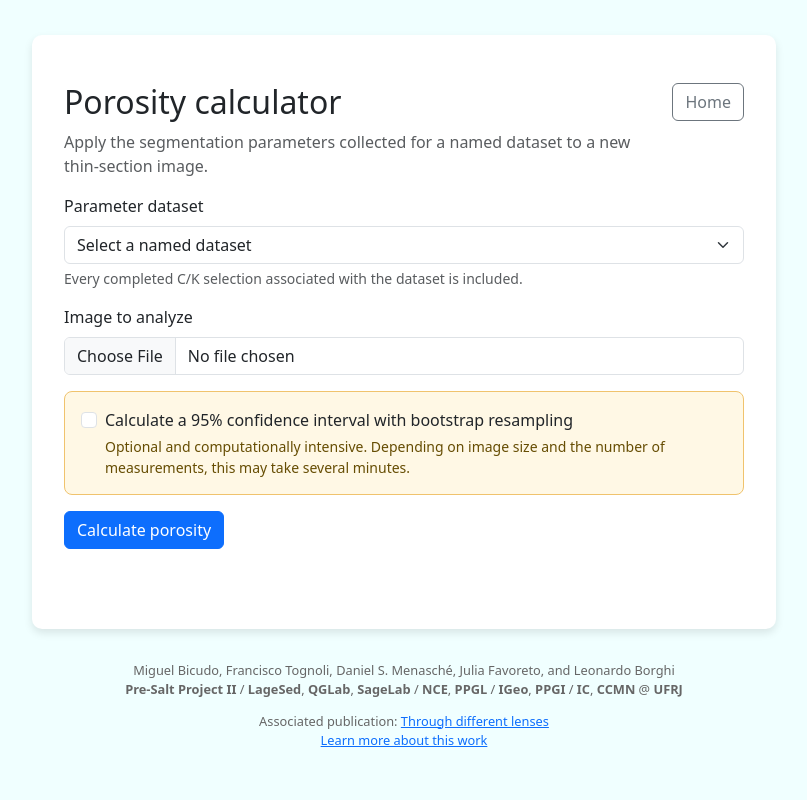
After one commit to masbicudo/GeoParams-Web-and-ML-Moldic-Pores-Toolkit, a Flask app: page /porosity in a window 1280 px wide. The commit adds this page. Shown: the whole page, without its empty margins (236-1043 px from the left). Run offline with Flask 3, Linux system fonts and the light colour scheme; some libraries are stand-ins or nearby versions.

Commit message:
Add porosity calculator

```diff
--- a/geo_params_web/app.py
+++ b/geo_params_web/app.py
@@ -25,6 +25,13 @@ from libs.upload_datasets import (
     load_dataset,
     preview_path,
     update_image_metadata,
+)
+from libs.porosity_tool import (
+    PorosityToolError,
+    analyze_upload,
+    load_result,
+    parameter_sets,
+    result_image_path,
 )
 
 from dotenv import load_dotenv
@@ -313,6 +320,56 @@ def index(session_id):
 @app.route('/about-data')
 def about_data():
     return render_template('about_data.html')
+
+
+@app.route('/porosity', methods=['GET', 'POST'])
+def porosity_calculator():
+    session_id = request.args.get('session_id')
+    if request.method == 'GET':
+        return render_template(
+            'porosity.html',
+            session_id=session_id,
+            parameter_sets=parameter_sets(),
+            result=None,
+        )
+
+    try:
+        result = analyze_upload(
+            request.form.get('dataset_id', ''),
+            request.files.get('image'),
+            bootstrap=request.form.get('bootstrap') == 'yes',
+        )
+    except (PorosityToolError, DatasetError, OSError, ValueError) as exc:
+        flash(str(exc), 'danger')
+        return redirect(url_for('porosity_calculator', session_id=session_id))
+
+    return redirect(
+        url_for('porosity_result', run_id=result['id'], session_id=session_id)
+    )
+
+
+@app.route('/porosity/results/<run_id>')
+def porosity_result(run_id):
+    session_id = request.args.get('session_id')
+    try:
+        result = load_result(run_id)
+    except PorosityToolError as exc:
+        flash(str(exc), 'danger')
+        return redirect(url_for('porosity_calculator', session_id=session_id))
+    return render_template(
+        'porosity.html',
+        session_id=session_id,
+        parameter_sets=parameter_sets(),
+        result=result,
+    )
+
+
+@app.route('/porosity/results/<run_id>/images/<kind>')
+def porosity_result_image(run_id, kind):
+    try:
+        return send_file(result_image_path(run_id, kind))
+    except PorosityToolError:
+        return "Analysis image not found", 404
 
 
 @app.route('/user_id', methods=['GET'])
--- a/geo_params_web/docker-compose.yml
+++ b/geo_params_web/docker-compose.yml
@@ -11,13 +11,14 @@ services:
   app:
     image: ${GEO_PARAMS_IMAGE:-geo-params-web:latest}
     build:
-      context: .
-      dockerfile: Dockerfile
+      context: ..
+      dockerfile: geo_params_web/Dockerfile
     environment:
       FLASK_ENV: production
       FLASK_SECRET_KEY: ${FLASK_SECRET_KEY:-geo-params-local-development}
       GEO_PARAMS_UPLOADS_DIR: /workspace/geo_params_web/data/uploads
       MAX_UPLOAD_MB: ${MAX_UPLOAD_MB:-1024}
+      POROSITY_BOOTSTRAP_REPLICATES: ${POROSITY_BOOTSTRAP_REPLICATES:-200}
     expose:
       - "5000"
       - "8501"
--- a/geo_params_web/static/app.css
+++ b/geo_params_web/static/app.css
@@ -88,3 +88,25 @@ body {
     stroke: #ff2d2d;
     stroke-width: 3;
 }
+.porosity-slow-option {
+    padding: 1rem 1rem 1rem 2.5rem;
+    border: 1px solid #f0c36d;
+    border-radius: 0.5rem;
+    background: #fff8e5;
+}
+.porosity-result-card {
+    padding: 1.25rem;
+    border: 1px solid #9ec5fe;
+    border-radius: 0.5rem;
+    background: #e7f1ff;
+}
+.porosity-value {
+    color: #084298;
+    font-size: 2.5rem;
+    font-weight: 700;
+    line-height: 1.1;
+}
+.porosity-mask {
+    border: 1px solid #ced4da;
+    background: #111;
+}
--- /dev/null
+++ b/geo_params_web/templates/porosity.html
@@ -0,0 +1,121 @@
+{% extends "base_form.html" %}
+
+{% block title %}Porosity calculator{% endblock %}
+
+{% block content_1 %}
+<div class="d-flex justify-content-between align-items-start gap-3 mb-3">
+  <div>
+    <h2>Porosity calculator</h2>
+    <p class="text-muted mb-0">
+      Apply the segmentation parameters collected for a named dataset to a new thin-section image.
+    </p>
+  </div>
+  <a class="btn btn-outline-secondary"
+     href="{{ url_for('index', session_id=session_id) }}">Home</a>
+</div>
+
+{% if not result %}
+<form method="POST" enctype="multipart/form-data">
+  <div class="mb-3">
+    <label for="dataset_id" class="form-label">Parameter dataset</label>
+    <select class="form-select" id="dataset_id" name="dataset_id" required>
+      <option value="" selected disabled>Select a named dataset</option>
+      {% for item in parameter_sets %}
+      <option value="{{ item.id }}" {% if item.parameter_count == 0 %}disabled{% endif %}>
+        {{ item.name }} — {{ item.parameter_count }} parameter measurement(s)
+        {% if item.parameter_count == 0 %}(no completed measurements){% endif %}
+      </option>
+      {% endfor %}
+    </select>
+    <div class="form-text">
+      Every completed C/K selection associated with the dataset is included.
+    </div>
+  </div>
+
+  <div class="mb-3">
+    <label for="image" class="form-label">Image to analyze</label>
+    <input class="form-control" id="image" name="image" type="file"
+           accept=".jpg,.jpeg,.png,.tif,.tiff,image/jpeg,image/png,image/tiff" required>
+  </div>
+
+  <div class="form-check porosity-slow-option mb-3">
+    <input class="form-check-input" id="bootstrap" name="bootstrap" value="yes" type="checkbox">
+    <label class="form-check-label" for="bootstrap">
+      Calculate a 95% confidence interval with bootstrap resampling
+    </label>
+    <div class="form-text text-warning-emphasis">
+      Optional and computationally intensive. Depending on image size and the number of
+      measurements, this may take several minutes.
+    </div>
+  </div>
+
+  <button class="btn btn-primary" type="submit">Calculate porosity</button>
+</form>
+{% else %}
+{% set summary = result.summary %}
+{% set primary = summary.porosity_20p %}
+<div class="porosity-result-card mb-4">
+  <div class="text-muted">Estimated porosity</div>
+  <div class="porosity-value">{{ '%.2f' | format(100 * primary) }}%</div>
+  <div>
+    Manuscript-compatible normalized superposition at the 20% threshold.
+  </div>
+  {% if result.bootstrap_requested %}
+  <div class="mt-2">
+    95% bootstrap interval:
+    <strong>
+      {{ '%.2f' | format(100 * summary.porosity_20p_bootstrap_p025) }}%–{{ '%.2f' | format(100 * summary.porosity_20p_bootstrap_p975) }}%
+    </strong>
+    ({{ summary.bootstrap_replicates }} resamples)
+  </div>
+  {% else %}
+  <div class="mt-2 text-muted">
+    Confidence interval was not requested for this run.
+  </div>
+  {% endif %}
+</div>
+
+<dl class="row">
+  <dt class="col-sm-5">Uploaded image</dt>
+  <dd class="col-sm-7">{{ result.original_filename }}</dd>
+  <dt class="col-sm-5">Parameter dataset</dt>
+  <dd class="col-sm-7">{{ result.dataset_name }}</dd>
+  <dt class="col-sm-5">Parameters applied</dt>
+  <dd class="col-sm-7">{{ summary.params_total }}</dd>
+  <dt class="col-sm-5">Masks retained</dt>
+  <dd class="col-sm-7">{{ summary.number_of_samples }}</dd>
+  <dt class="col-sm-5">Detectable pores</dt>
+  <dd class="col-sm-7">{{ 'Yes' if summary.has_detectable_pores else 'No' }}</dd>
+  <dt class="col-sm-5">Analyzed dimensions</dt>
+  <dd class="col-sm-7">{{ summary.width }} × {{ summary.height }} px</dd>
+</dl>
+
+<h3 class="h5">Normalized thresholds</h3>
+<div class="table-responsive mb-4">
+  <table class="table table-sm">
+    <thead><tr><th>Superposition threshold</th><th>Porosity</th></tr></thead>
+    <tbody>
+      {% for item in result.threshold_results %}
+      <tr class="{% if item.key == 'porosity_20p' %}table-primary{% endif %}">
+        <td>{{ '%.1f' | format(100 * item.threshold) }}%</td>
+        <td>{{ '%.2f' | format(100 * item.value) }}%</td>
+      </tr>
+      {% endfor %}
+    </tbody>
+  </table>
+</div>
+
+<h3 class="h5">Superposition mean mask</h3>
+<p class="text-muted">
+  Brighter pixels were classified as pores by a larger share of the retained parameter masks.
+</p>
+<img class="img-fluid porosity-mask mb-4"
+     src="{{ url_for('porosity_result_image', run_id=result.id, kind='mask') }}"
+     alt="Mean superposition mask">
+
+<div>
+  <a class="btn btn-primary"
+     href="{{ url_for('porosity_calculator', session_id=session_id) }}">Analyze another image</a>
+</div>
+{% endif %}
+{% endblock %}
```
Also changed, not shown: geo_params_web/libs/porosity_tool.py (added, +269 -0 lines), geo_params_web/templates/actions.html (+16 -5 lines), geo_params_web/tests/test_porosity_tool.py (added, +103 -0 lines), 2 other files.
